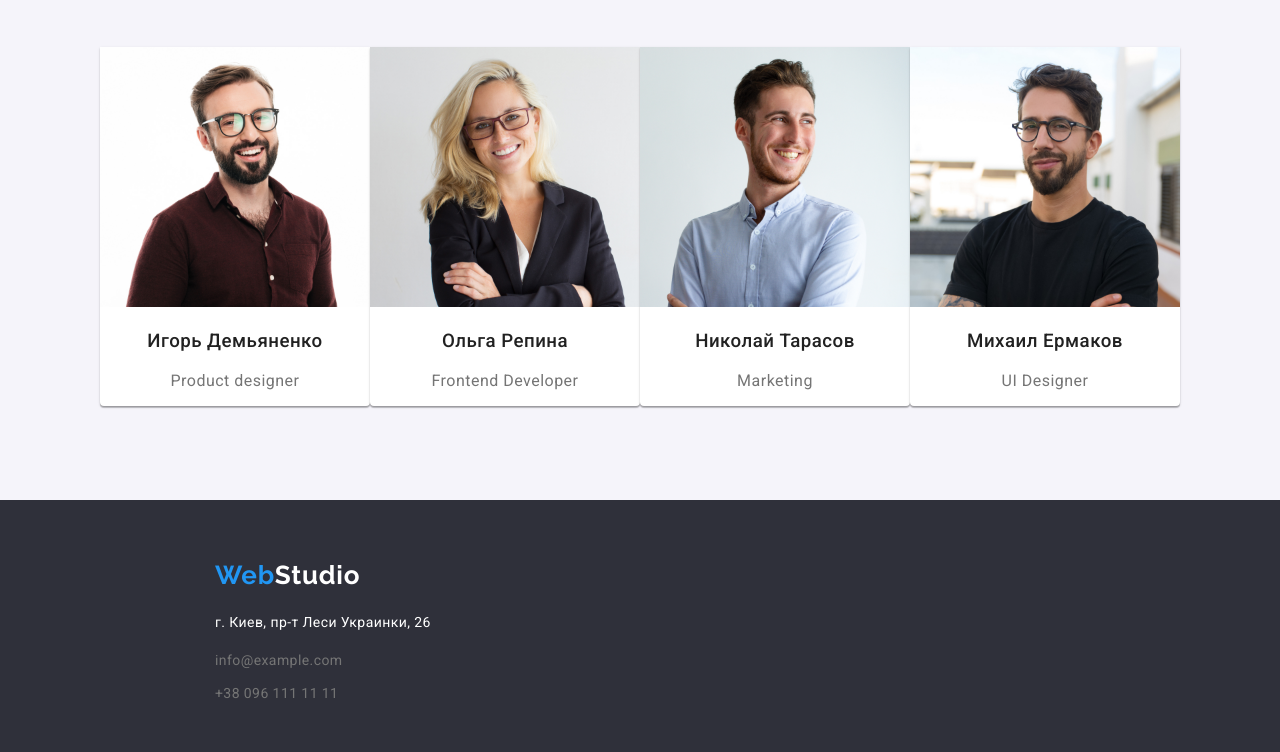
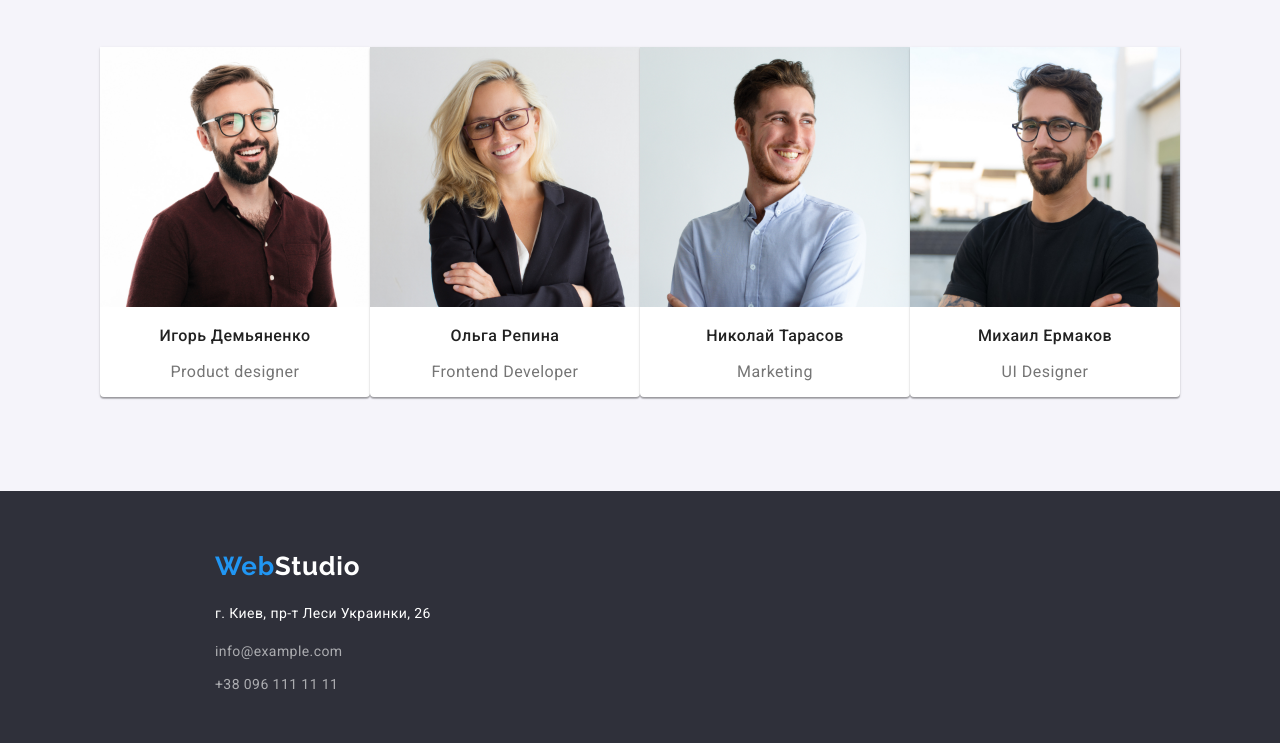
Before and after one commit to Annomaliiya/goit-markup-hw-02, a plain HTML site: page index.html in a window 1280 px wide. Shown: the part 1631-2383 px from the top of the page. Drawn offline with nearby package versions, Linux system fonts and the light colour scheme.

Commit message:
update footer color and font-size

```diff
--- a/css/styles.css
+++ b/css/styles.css
@@ -5,6 +5,7 @@
   --contrast-background-color: #2f303a;
   --white-color: #ffffff;
   --secondary-backround-color: #f5f4fa;
+  --footer-color: rgba(255, 255, 255, 0.6);
 }
 body {
   color: var(--primary-text-color);
@@ -173,7 +174,9 @@ ul {
   letter-spacing: 0.03em;
 }
 .name {
+  font-size: 16px;
   font-weight: 500;
+  line-height: 1.17;
 }
 .member p {
   color: var(--secondary-text-color);
@@ -197,6 +200,7 @@ ul {
 .address .contacts {
   margin-bottom: 9px;
   display: inline-block;
+  color: var(--footer-color);
 }
 /* Портфолио */
 /* оформление кнопок странице портфолио */
```
